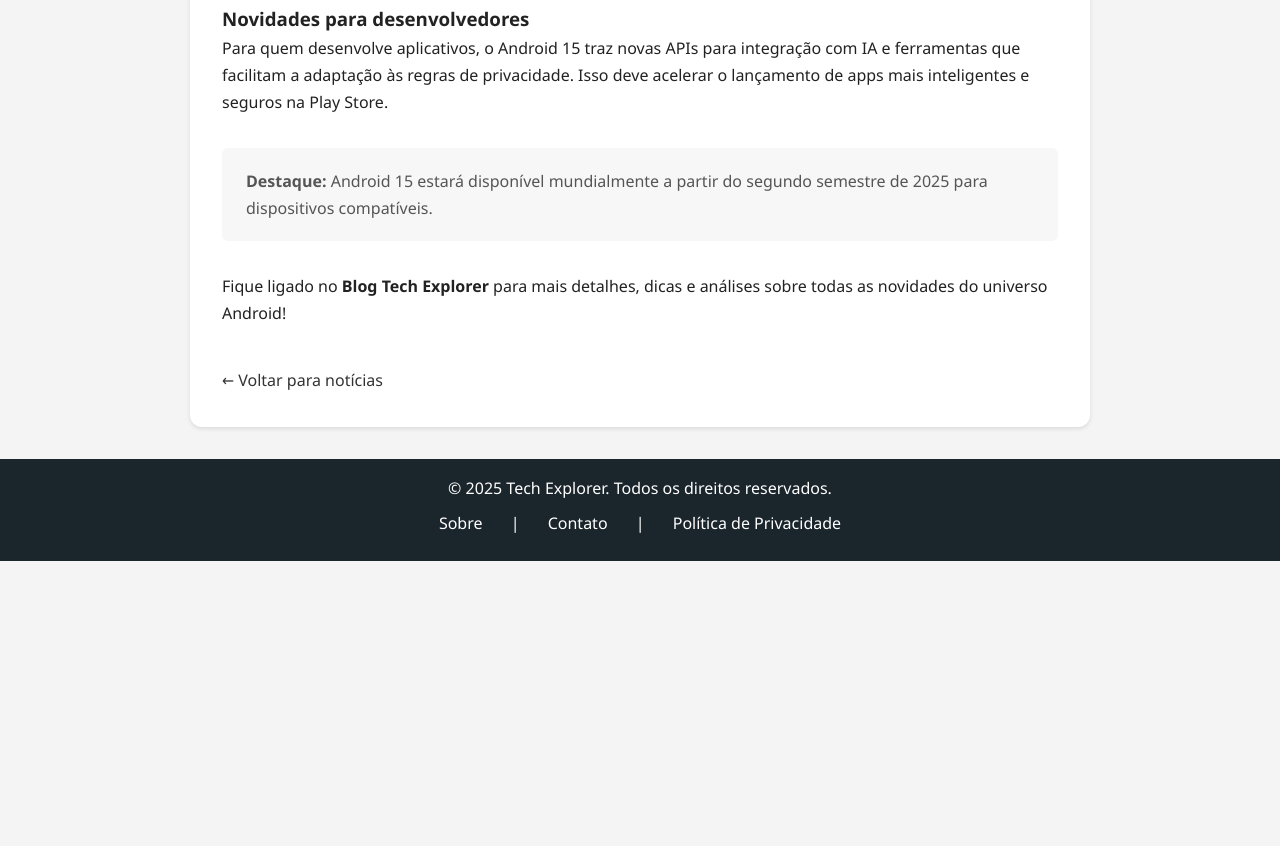
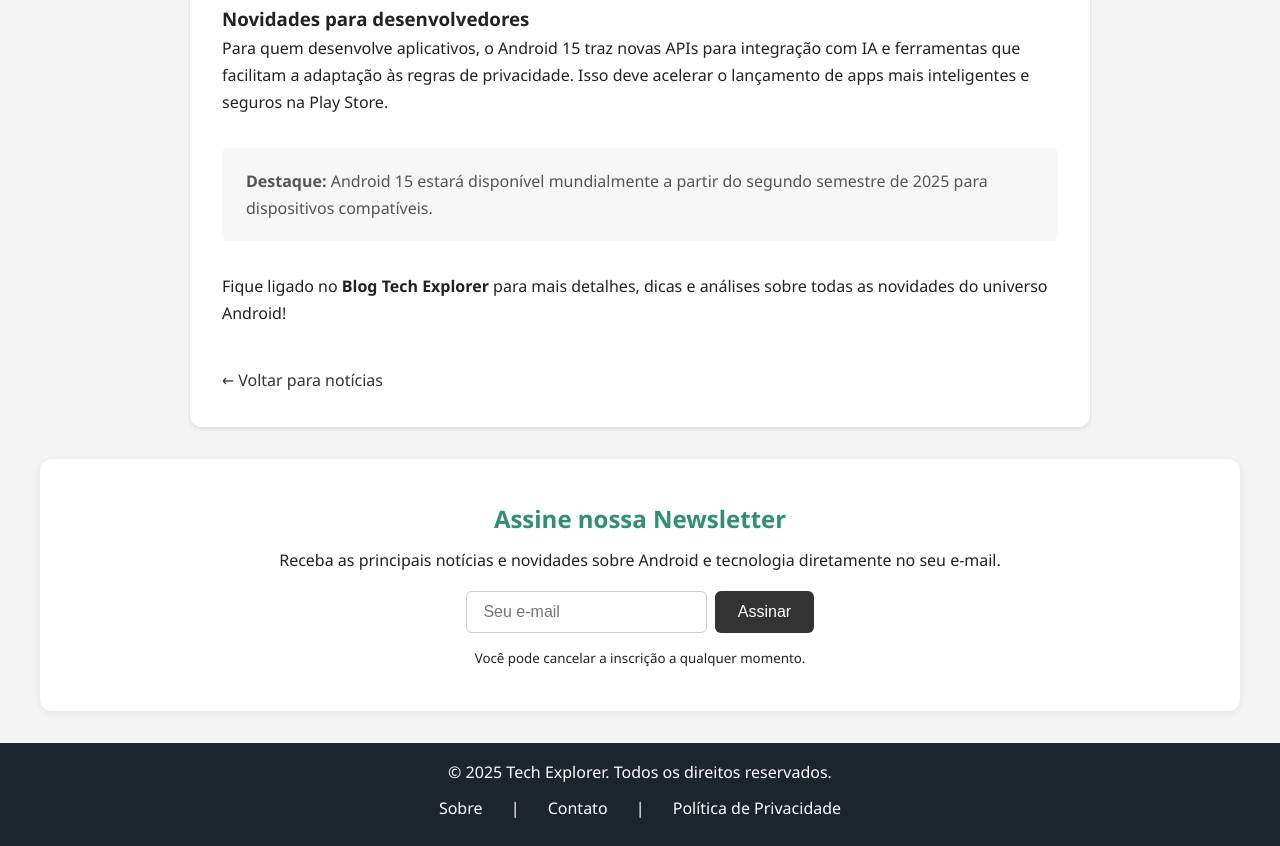
Before and after one commit to all3x-martins/news-website-demo, a plain HTML site: page pages/noticia-android15.html in a window 1280 px wide. Shown: the part 1254-2100 px from the top of the page. Before the commit the page ends 1815 px from the top, so only its background shows below. Drawn offline with Linux system fonts and the light colour scheme.

Commit message:
feat: criar seção de newsletter para captação de e-mails
- Adiciona nova seção "Assine nossa Newsletter" na página principal
- Inclui formulário de inscrição com campo de e-mail e botão
- Estiliza a seção para responsividade e integração visual com o site

```diff
--- a/css/style.css
+++ b/css/style.css
@@ -9,7 +9,7 @@
 }
 
 .menu img {
-   max-width: 150px;
+   max-width: 180px;
 }
 
 nav a {
@@ -197,6 +197,57 @@ main {
    outline: none;
 }
 
+.newsletter {
+   max-width: 1200px;
+   background: var(--cor-bg-card, #f8f9fa);
+   padding: 2.5rem 1rem;
+   margin: 2rem auto;
+   border-radius: 12px;
+   box-shadow: var(--cor-sombra-card, 0 1px 8px rgba(0, 0, 0, 0.06));
+   text-align: center;
+}
+
+.newsletter-container h2 {
+   color: var(--cor-titulo-destaque, #2F8F73);
+   margin-bottom: 0.5rem;
+}
+
+.newsletter-container p {
+   color: var(--cor-texto, #555);
+   margin-bottom: 1rem;
+}
+
+.newsletter-form {
+   display: flex;
+   justify-content: center;
+   gap: 0.5rem;
+   margin-bottom: 0.7rem;
+   flex-wrap: wrap;
+}
+
+.newsletter-form input[type="email"] {
+   padding: 0.7rem 1rem;
+   border: 1px solid var(--cor-input-borda, #ccc);
+   border-radius: 6px;
+   font-size: 1rem;
+   min-width: 220px;
+}
+
+.newsletter-form button {
+   background: var(--cor-nav-link, #2F8F73);
+   color: #fff;
+   border: none;
+   padding: 0.7rem 1.4rem;
+   border-radius: 6px;
+   font-size: 1rem;
+   cursor: pointer;
+   transition: background 0.2s;
+}
+
+.newsletter-form button:hover {
+   background: var(--cor-nav-link-hover, #1e6757);
+}
+
 footer {
    background-color: var(--color-surface-dark);
    color: var(--cor-footer-text);
--- a/pages/noticia-android15.html
+++ b/pages/noticia-android15.html
@@ -17,7 +17,7 @@
     </form>
     <nav>
       <a href="/index.html">Início</a>
-      <a href="/pages/noticias.html">Notícias</a>
+      <a href="/pages/noticias.html">Últimas notícias</a>
       <a href="/pages/contato.html">Contato</a>
     </nav>
   </header>
@@ -59,6 +59,17 @@
       </a>
     </article>
   </main>
+  <section class="newsletter">
+    <div class="newsletter-container">
+      <h2>Assine nossa Newsletter</h2>
+      <p>Receba as principais notícias e novidades sobre Android e tecnologia diretamente no seu e-mail.</p>
+      <form class="newsletter-form">
+        <input type="email" name="email" placeholder="Seu e-mail" required>
+        <button type="submit">Assinar</button>
+      </form>
+      <small>Você pode cancelar a inscrição a qualquer momento.</small>
+    </div>
+  </section>
   <footer >
     <div class="footer-container">
       <p>&copy; 2025 Tech Explorer. Todos os direitos reservados.</p>
```
Also changed, not shown: index.html (+12 -1 lines).
